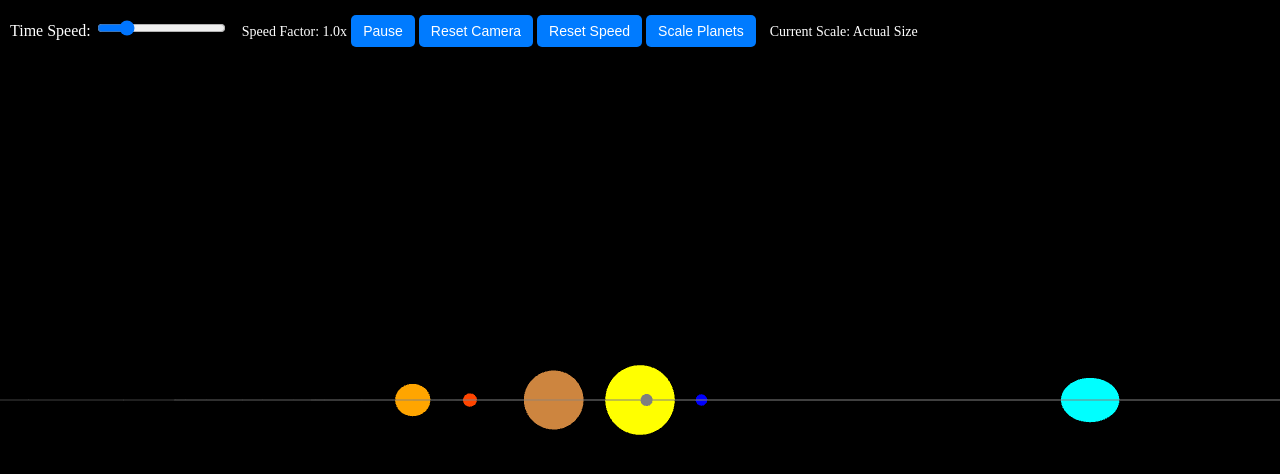
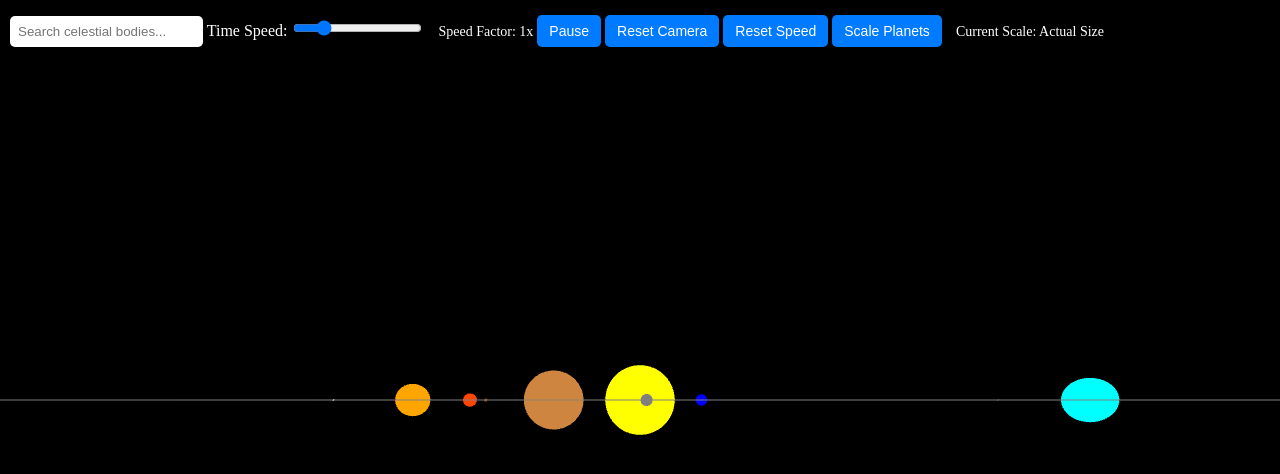
Before and after one commit to TungaDonmez/tungadonmez.github.io, a plain HTML site: page index.html in a window 1280 px wide. Both pictures are taken after a click on the button "Reset Speed". Drawn offline with nearby package versions, Linux system fonts and the light colour scheme; animation ran at ten frames a second.

Commit message:
Update index.html

```diff
--- a/index.html
+++ b/index.html
@@ -3,7 +3,7 @@
 <head>
     <meta charset="UTF-8">
     <meta name="viewport" content="width=device-width, initial-scale=1.0">
-    <title>Orrery Web App v2 by Team Constellation</title>
+    <title>Orrery Web App v2</title>
     <style>
         body { margin: 0; display: flex; }
         canvas { display: block; }
@@ -35,6 +35,12 @@
             border-radius: 5px;
             display: none;
         }
+        #searchBar {
+            padding: 8px;
+            border: none;
+            border-radius: 5px;
+            margin-bottom: 10px;
+        }
         button {
             padding: 8px 12px;
             background-color: #007bff;
@@ -60,6 +66,7 @@
 </head>
 <body>
 <div id="ui">
+    <input type="text" id="searchBar" placeholder="Search celestial bodies...">
     <label for="speed">Time Speed:</label>
     <input type="range" id="speed" min="0.0" max="5" step="0.1" value="1">
     <span id="speedLabel">Speed Factor: 1x</span>
@@ -86,8 +93,8 @@
     const raycaster = new THREE.Raycaster();
     const mouse = new THREE.Vector2();
     const tooltip = document.getElementById('tooltip');
-    const infoPanel = document.getElementById('infoPanel');
     const scaleLabel = document.getElementById('scaleLabel');
+    const searchBar = document.getElementById('searchBar');
 
     function init() {
         // Scene setup
@@ -116,7 +123,7 @@
         scene.add(pointLight);
 
         // Create celestial bodies with single colors and speeds
-        createCelestialBody("Sun", 10, 0xffff00, 0, 0, "The Sun is the star at the center of our solar system.<br>Speed: -");
+        createCelestialBody("Sun", 10, 0xffff00, 0, 0, "The Sun is the star at the center of our solar system.");
         createCelestialBody("Mercury", 1.5, 0x7f7f7f, 20, 47.87, "Mercury is the closest planet to the Sun.<br>Speed: 47.87 km/s");
         createCelestialBody("Venus", 2, 0xffcc00, 30, 35.02, "Venus is the second planet from the Sun.<br>Speed: 35.02 km/s");
         createCelestialBody("Earth", 2, 0x0000ff, 40, 29.78, "Earth is the third planet from the Sun.<br>Speed: 29.78 km/s");
@@ -125,6 +132,19 @@
         createCelestialBody("Saturn", 4, 0xcd853f, 80, 9.69, "Saturn is known for its stunning rings.<br>Speed: 9.69 km/s");
         createCelestialBody("Uranus", 3, 0x00ffff, 100, 6.81, "Uranus is a unique blue planet.<br>Speed: 6.81 km/s");
         createCelestialBody("Neptune", 3, 0x00008b, 120, 5.43, "Neptune is known for its deep blue color.<br>Speed: 5.43 km/s");
+
+        // Update Near-Earth Objects with NASA Data
+        createCelestialBody("Asteroid 101955 Bennu", 0.5, 0x8b4513, 150, 28, "Bennu is a carbonaceous asteroid targeted by NASA's OSIRIS-REx mission.<br>Speed: 28 km/h");
+        createCelestialBody("Asteroid 1862 Apollo", 1.4, 0x8b4513, 160, 24, "Apollo is a well-studied near-Earth asteroid.<br>Speed: 24 km/h");
+        createCelestialBody("Asteroid 2001 FO32", 0.9, 0x8b4513, 170, 124, "FO32 is a potentially hazardous asteroid that passed close to Earth in 2021.<br>Speed: 124 km/h");
+        createCelestialBody("Asteroid 99942 Apophis", 0.37, 0xff6347, 180, 34, "Apophis was once considered a risk for Earth.<br>Speed: 34 km/h");
+        createCelestialBody("Comet NEOWISE", 0.5, 0xadd8e6, 190, 100, "NEOWISE was visible to the naked eye in 2020.<br>Speed: 100 km/h");
+        createCelestialBody("Asteroid 162173 Ryugu", 0.9, 0x8b4513, 150, 25, "Ryugu is a carbonaceous asteroid targeted by Hayabusa2.<br>Speed: 25 km/h");
+        createCelestialBody("Asteroid 433 Eros", 1.5, 0x8b4513, 160, 24, "Eros was the first asteroid orbited by a spacecraft.<br>Speed: 24 km/h");
+        createCelestialBody("Asteroid 311P/PANSTARRS", 0.3, 0x8b4513, 170, 22, "PANSTARRS is a periodic asteroid with a 4.4-year orbit.<br>Speed: 22 km/h");
+        createCelestialBody("Asteroid 46610 Bésixdouze", 0.2, 0xff6347, 180, 25, "Bésixdouze is a potentially hazardous asteroid.<br>Speed: 25 km/h");
+        createCelestialBody("Asteroid 1999 RQ36", 0.5, 0xadd8e6, 190, 32, "RQ36 is the target of NASA's OSIRIS-REx mission.<br>Speed: 32 km/h");
+
 
         // Animation loop
         animate();
@@ -137,9 +157,9 @@
         const resetSpeedButton = document.getElementById('resetSpeed');
         const scaleButton = document.getElementById('scaleButton');
 
-        speedInput.addEventListener('input', (e) => {
-            timeSpeed = parseFloat(e.target.value);
-            speedLabel.textContent = `Speed Factor: ${timeSpeed.toFixed(1)}x`;
+        speedInput.addEventListener('input', (event) => {
+            timeSpeed = event.target.value;
+            speedLabel.textContent = `Speed Factor: ${timeSpeed}x`;
         });
 
         playPauseButton.addEventListener('click', () => {
@@ -149,35 +169,37 @@
 
         resetCameraButton.addEventListener('click', () => {
             camera.position.set(0, 0, 150);
+            controls.target.set(0, 0, 0);
             controls.update();
         });
 
         resetSpeedButton.addEventListener('click', () => {
             timeSpeed = 1;
             speedInput.value = timeSpeed;
-            speedLabel.textContent = `Speed Factor: ${timeSpeed.toFixed(1)}x`;
+            speedLabel.textContent = `Speed Factor: ${timeSpeed}x`;
         });
 
         scaleButton.addEventListener('click', () => {
             isScaled = !isScaled;
-            planets.forEach(({ planet, distance }) => {
-                planet.scale.set(isScaled ? 0.1 : 1, isScaled ? 0.1 : 1, isScaled ? 0.1 : 1);
+            scaleLabel.textContent = `Current Scale: ${isScaled ? 'Scaled' : 'Actual Size'}`;
+            planets.forEach(({ planet }) => {
+                planet.scale.set(isScaled ? 0.5 : 1, isScaled ? 0.5 : 1, isScaled ? 0.5 : 1);
             });
-            scaleLabel.textContent = `Current Scale: ${isScaled ? 'Scaled Size' : 'Actual Size'}`;
         });
 
-        // Mouse movement event
-        window.addEventListener('mousemove', onMouseMove, false);
-        window.addEventListener('resize', onWindowResize, false);
+        // Search functionality
+        searchBar.addEventListener('input', filterCelestialBodies);
+        window.addEventListener('resize', onWindowResize);
+        window.addEventListener('mousemove', onMouseMove);
     }
 
-    // Create a celestial body with orbit path
+    // Create celestial bodies
     function createCelestialBody(name, size, color, distance, speed, details) {
         const geometry = new THREE.SphereGeometry(size, 32, 32);
-        const material = new THREE.MeshBasicMaterial({ color }); // Ensure color is correctly set
+        const material = new THREE.MeshBasicMaterial({ color });
         const planet = new THREE.Mesh(geometry, material);
 
-        planet.userData = { name, details, speed, distance }; // Store distance in userData for later use
+        planet.userData = { name, details, speed, distance };
 
         // Position the planet
         planet.position.x = distance;
@@ -186,7 +208,7 @@
         const orbitGeometry = new THREE.CircleGeometry(distance, 64);
         const orbitMaterial = new THREE.LineBasicMaterial({ color: 0x808080, opacity: 0.5, transparent: true });
         const orbitPath = new THREE.LineLoop(orbitGeometry, orbitMaterial);
-        orbitPath.rotation.x = Math.PI / 2; // Rotate to lie flat in the XY plane
+        orbitPath.rotation.x = Math.PI / 2;
 
         // Add planet and orbit to the scene
         scene.add(orbitPath);
@@ -199,12 +221,24 @@
         if (isPaused) return;
 
         planets.forEach(({ planet, speed }) => {
-            const timeElapsed = Date.now() * 0.001 * timeSpeed; // Factor in time speed
-            const angle = timeElapsed * (speed / 10); // Adjust the speed for realistic movement
+            const timeElapsed = Date.now() * 0.001 * timeSpeed;
+            const angle = timeElapsed * (speed / 10);
 
             // Update planet position
             planet.position.x = planet.userData.distance * Math.cos(angle);
             planet.position.z = planet.userData.distance * Math.sin(angle);
+        });
+    }
+
+    // Function to filter celestial bodies based on search input
+    function filterCelestialBodies() {
+        const searchText = searchBar.value.toLowerCase();
+        planets.forEach(({ planet }) => {
+            if (planet.userData.name.toLowerCase().includes(searchText)) {
+                planet.visible = true;
+            } else {
+                planet.visible = false;
+            }
         });
     }
 
```
